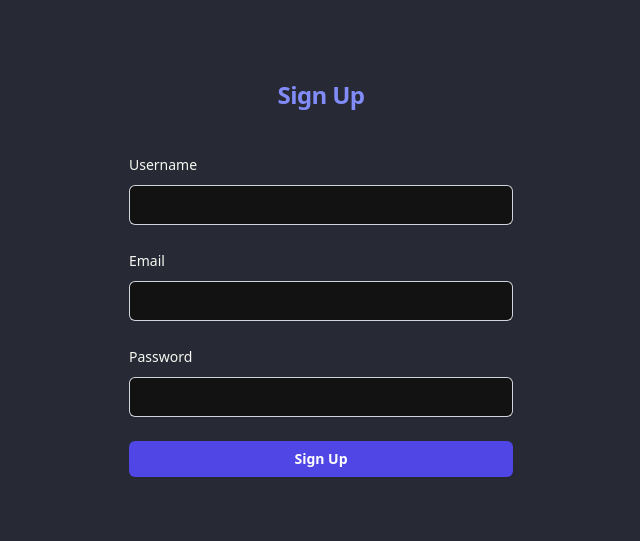
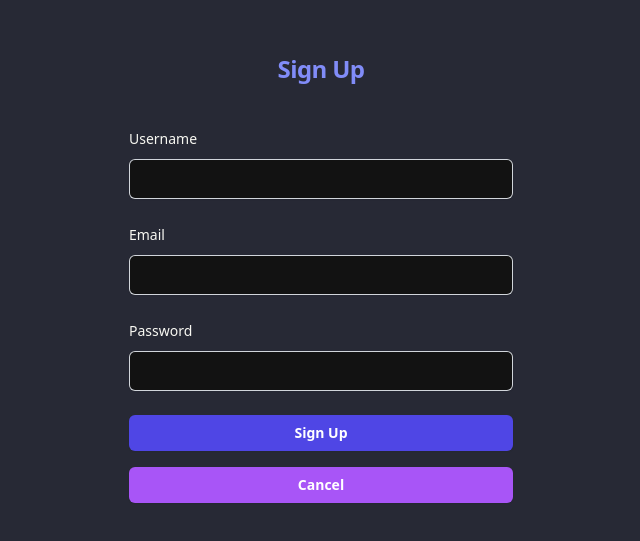
Before and after one commit to masfuulaji/chat-vue, a Vue app: page /register in a window 1280 px wide. Shown: the part 127-668 px from the top of the page, without its empty margins (319-959 px from the left). Built offline with nearby package versions, Linux system fonts and the light colour scheme.

Commit message:
update css

```diff
--- a/src/views/login/Login.vue
+++ b/src/views/login/Login.vue
@@ -27,7 +27,7 @@
                         <div class="mt-2">
                             <input id="password" v-model="formLogin.password" type="password"
                                 autocomplete="current-password" required
-                                class="block w-full rounded-md border-0 py-2 px-2 text-gray-900 shadow-sm ring-1 ring-inset ring-gray-300 placeholder:text-gray-400 focus:ring-2 focus:ring-inset focus:ring-indigo-600 sm:text-sm sm:leading-6">
+                                class="block w-full rounded-md border-0 py-2 px-2 text-gray-100 shadow-sm ring-1 ring-inset ring-gray-300 placeholder:text-gray-400 focus:ring-2 focus:ring-inset focus:ring-indigo-600 sm:text-sm sm:leading-6">
                         </div>
                     </div>
 
--- a/src/views/login/Register.vue
+++ b/src/views/login/Register.vue
@@ -29,7 +29,7 @@
                         <div class="mt-2">
                             <input id="password" v-model="formLogin.password" type="password"
                                 autocomplete="current-password" required
-                                class="block w-full rounded-md border-0 py-2 px-2 text-gray-900 shadow-sm ring-1 ring-inset ring-gray-300 placeholder:text-gray-400 focus:ring-2 focus:ring-inset focus:ring-indigo-600 sm:text-sm sm:leading-6">
+                                class="block w-full rounded-md border-0 py-2 px-2 text-gray-100 shadow-sm ring-1 ring-inset ring-gray-300 placeholder:text-gray-400 focus:ring-2 focus:ring-inset focus:ring-indigo-600 sm:text-sm sm:leading-6">
                         </div>
                     </div>
 
@@ -37,6 +37,8 @@
                         <button @click="login" type="button"
                             class="flex w-full justify-center rounded-md bg-indigo-600 px-3 py-1.5 text-sm font-semibold leading-6 text-white shadow-sm hover:bg-indigo-500 focus-visible:outline focus-visible:outline-2 focus-visible:outline-offset-2 focus-visible:outline-indigo-600">Sign
                             Up</button>
+                        <button @click="RouteBack" type="button"
+                            class="mt-4 flex w-full justify-center rounded-md bg-purple-500 px-3 py-1.5 text-sm font-semibold leading-6 text-white shadow-sm hover:bg-indigo-500 focus-visible:outline focus-visible:outline-2 focus-visible:outline-offset-2 focus-visible:outline-indigo-600">Cancel</button>
                     </div>
                 </div>
             </div>
@@ -73,4 +75,7 @@
         console.log(error);
     }
 }
+const RouteBack = () => {
+    router.push({ name: 'login' });
+}
 </script>
```
